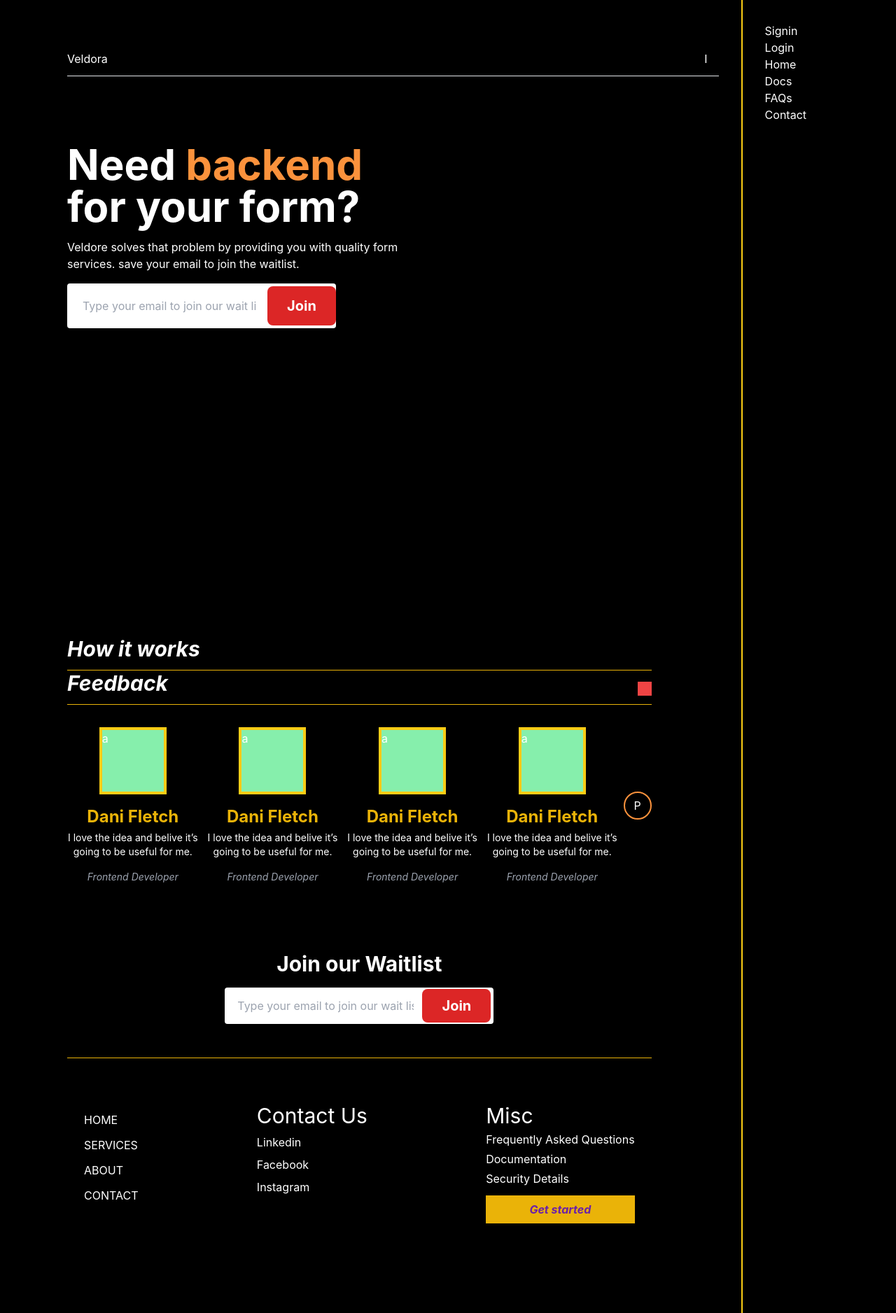
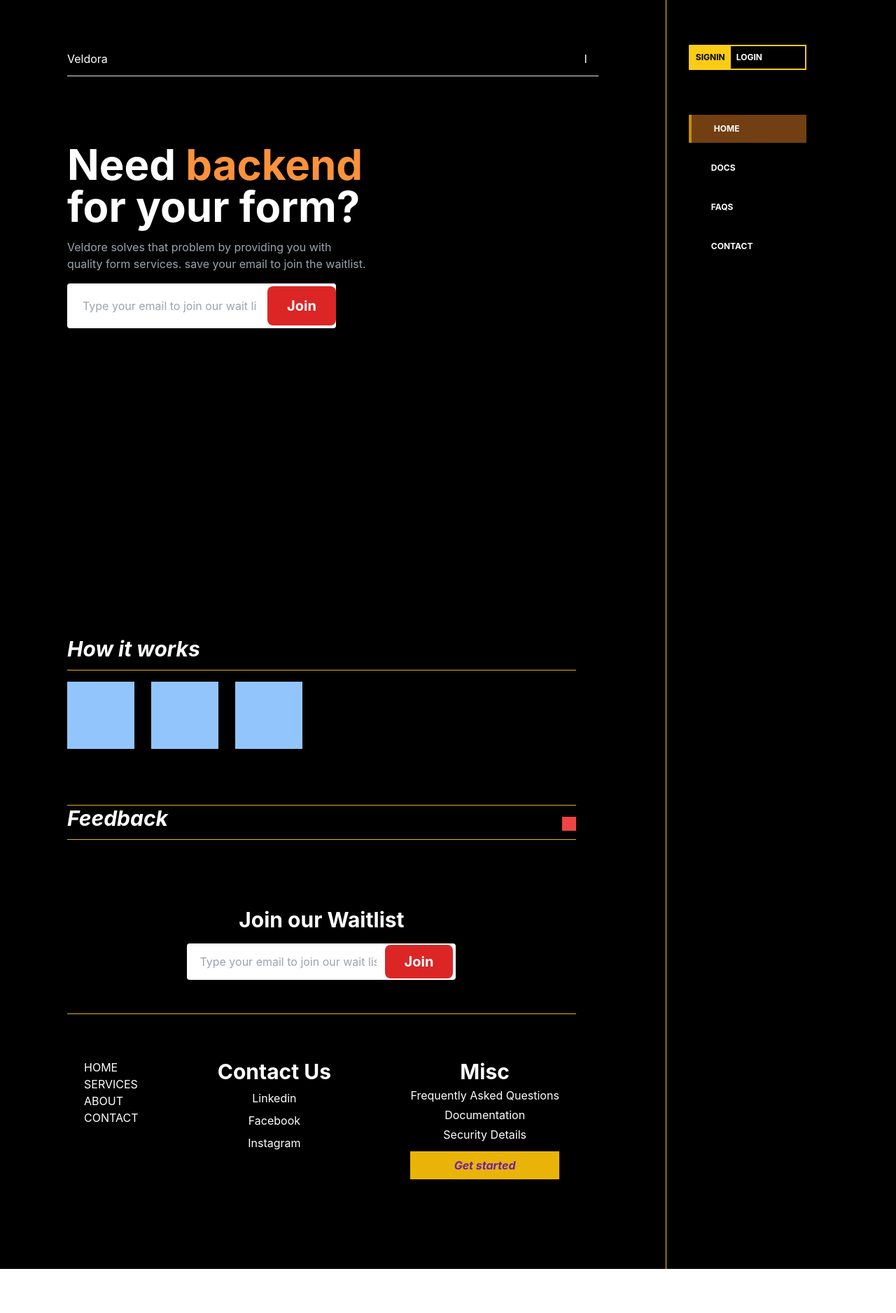
Before and after one commit to princecodes247/veldora--client, a Next.js app: page /waitlist in a window 1280 px wide. Shown: the whole page at 70% size. After the commit the page ends 1813 px from the top, so only its background shows below. Built offline with nearby package versions, Linux system fonts and the light colour scheme.

Commit message:
update styles

```diff
--- a/components/FeedbackSlider/FeedbackSlider.jsx
+++ b/components/FeedbackSlider/FeedbackSlider.jsx
@@ -10,7 +10,7 @@ const FeedbackSlider = (props) => (
     <FeedbackCard/>
     <FeedbackCard/>
     <FeedbackCard/>
-    <div className="absolute right-0 flex items-center justify-center w-10 h-10 border-2 border-orange-400 rounded-full nextButton">
+    <div className="absolute right-0 cursor-pointer bg-white bg-opacity-0 hover:bg-opacity-10 flex items-center justify-center w-10 h-10 border-2 border-orange-400 rounded-full nextButton">
       P
     </div>
     </div>
--- a/components/Footer/Footer.jsx
+++ b/components/Footer/Footer.jsx
@@ -4,32 +4,32 @@ import Link from "next/link";
 //import { Test } from './Footer.styles';
 
 const Footer = (props) => (
-  <footer className="flex justify-between px-6 pt-16 pb-32 mt-12 mr-32 border-t border-yellow-500">
-    <ul className="flex flex-col gap-3">
+  <footer className="flex justify-between px-6 pt-16 pb-32 mt-12 lg:mr-32 border-t border-yellow-500">
+    <ul className="flex flex-col hidden sm:block gap-3">
       <li>
         <div className="logo"></div>
       </li>
       <Link href="/">
-        <li className="uppercase">Home</li>
+        <li className="hover:border-b-2 transition-all cursor-pointer border-yellow-400 uppercase">Home</li>
       </Link>
       <Link href="/services">
-        <li className="uppercase">Services</li>
+        <li className="hover:border-b-2 transition-all cursor-pointer border-yellow-400 uppercase">Services</li>
       </Link>
       <Link href="/about">
-        <li className="uppercase">About</li>
+        <li className="hover:border-b-2 transition-all cursor-pointer border-yellow-400 uppercase">About</li>
       </Link>
       <Link href="/contact">
-        <li className="uppercase">Contact</li>
+        <li className="hover:border-b-2 transition-all cursor-pointer border-yellow-400 uppercase">Contact</li>
       </Link>
     </ul>
-    <ul className="flex flex-col gap-2">
-      <h2 className="text-3xl">Contact Us</h2>
-      <li>Linkedin</li>
-      <li>Facebook</li>
-      <li>Instagram</li>
+    <ul className="text-center flex flex-col gap-2">
+      <h2 className="font-bold text-xl md:text-3xl">Contact Us</h2>
+      <li className="hover:border-b-2 transition-all cursor-pointer border-yellow-400 ">Linkedin</li>
+      <li className="hover:border-b-2 transition-all cursor-pointer border-yellow-400 ">Facebook</li>
+      <li className="hover:border-b-2 transition-all cursor-pointer border-yellow-400 ">Instagram</li>
     </ul>
-    <ul className="flex flex-col gap-1">
-      <h2 className="text-3xl">Misc</h2>
+    <ul className="text-center flex flex-col gap-1">
+      <h2 className="font-bold text-xl md:text-3xl">Misc</h2>
       <li>Frequently Asked Questions</li>
       <li>Documentation</li>
       <li>Security Details</li>
--- a/components/Header/Header.jsx
+++ b/components/Header/Header.jsx
@@ -3,14 +3,14 @@ import PropTypes from 'prop-types';
 //import { Test } from './Header.styles';
 
 const Header = (props) => (
-  <div className="flex items-center justify-between pt-6 pb-3 pr-4 mr-8 border-b border-gray-200">
+  <header className="flex items-center justify-between pt-6 pb-3 pr-4 lg:mr-24 border-b border-gray-200">
     <div className="logo">
     Veldora
     </div>
     <div className="socials">
       I
     </div>
-  </div>
+  </header>
 );
 
 Header.propTypes = {
--- a/components/SideMenu/SideMenu.jsx
+++ b/components/SideMenu/SideMenu.jsx
@@ -3,20 +3,20 @@ import PropTypes from 'prop-types';
 //import { Test } from './SideMenu.styles';
 
 const SideMenu = (props) => (
-  <aside className="flex-1 p-8 border-l-2 border-yellow-400">
-    <div className="buttons">
-      <button className="dno">
+  <aside className="absolute hidden lg:block lg:sticky right-0  top-0 flex-1 p-8 pt-16 border-l border-yellow-400">
+    <div className="buttons flex border-2 border-yellow-400">
+      <button className="uppercase text-xs font-bold p-2 bg-yellow-400 text-black">
         Signin
       </button>
-      <button className="dno">
+      <button className="uppercase text-xs font-bold p-2">
         Login
       </button>
     </div>
-    <ul>
-      <li>Home</li>
-      <li>Docs</li>
-      <li>FAQs</li>
-      <li>Contact</li>
+    <ul className='flex flex-col gap-4 mt-16'>
+      <li className='py-3 pl-8 hover:bg-yellow-800 cursor-pointer transition-all uppercase font-bold text-xs bg-yellow-900 border-l-4 pl-8 border-yellow-600'>Home</li>
+      <li className='py-3 pl-8 hover:bg-yellow-800 cursor-pointer transition-all uppercase font-bold text-xs '>Docs</li>
+      <li className='py-3 pl-8 hover:bg-yellow-800 cursor-pointer transition-all uppercase font-bold text-xs '>FAQs</li>
+      <li className='py-3 pl-8 hover:bg-yellow-800 cursor-pointer transition-all uppercase font-bold text-xs '>Contact</li>
     </ul>
   </aside>
 );
--- a/components/WaitlistForm/WaitlistForm.jsx
+++ b/components/WaitlistForm/WaitlistForm.jsx
@@ -6,11 +6,11 @@ const WaitlistForm = (props) => (
  <React.Fragment>
     {
     props.alt ? <div className="flex items-stretch self-center pl-1 pr-0.5 bg-white border-2 border-white rounded focus-within:outline-solid-yellow-500 focus-within:border-yellow-400 w-96">
-    <input className='flex-1 p-3 text-black outline-none' type="text" placeholder='Type your email to join our wait list' />
-    <button className='py-2 text-xl font-bold text-white bg-red-600 rounded-lg px-7'>Join</button>
-  </div> : <div className="flex items-stretch self-start pl-1 p-0.5 bg-white border-2 border-white rounded focus-within:outline-solid-yellow-500 focus-within:border-yellow-400 w-96">
-  <input className='flex-1 p-4 text-black outline-none' type="text" placeholder='Type your email to join our wait list' />
-  <button className='py-2 text-xl font-bold text-white bg-red-600 rounded-lg px-7'>Join</button>
+    <input className='text-xs md:text-base flex-1 p-3 text-black outline-none' type="text" placeholder='Type your email to join our wait list' />
+    <button className='py-2 md:text-xl font-bold text-white hover:bg-red-500 bg-red-600 rounded-lg px-7'>Join</button>
+  </div> : <div className="flex items-stretch self-center sm:self-start pl-1 p-0.5 bg-white border-2 border-white rounded focus-within:outline-solid-yellow-500 focus-within:border-yellow-400 w-96">
+  <input className='text-xs md:text-base flex-1 p-4 text-black outline-none' type="text" placeholder='Type your email to join our wait list' />
+  <button className='py-2 md:text-xl font-bold text-white hover:bg-red-500 bg-red-600 rounded-lg px-7'>Join</button>
 </div>
   }
  </React.Fragment>
--- a/pages/waitlist.js
+++ b/pages/waitlist.js
@@ -11,7 +11,7 @@ import FeedbackSlider from "../components/FeedbackSlider/FeedbackSlider";
 
 export default function Waitlist() {
   return (
-    <div className="flex px-24 pr-24 text-white bg-black">
+    <div className="flex flex  relative px-12 lg:px-24 text-white bg-black">
       <Head>
         <title>Veldora Waitlist</title>
         <meta name="description" content="Veldora waitlist" />
@@ -20,14 +20,14 @@ export default function Waitlist() {
 
       <main className="pt-12">
         <Header />
-        <section className="flex items-start h-screen pt-24">
-          <div className="flex flex-col flex-1 gap-4">
-            <h1 className="text-6xl font-bold">
+        <section className="flex flex-1 flex-col-reverse sm:flex-row items-start md:h-screen pt-24">
+          <div className="flex flex-col flex-1 text-center sm:text-left gap-4">
+            <h1 className="text-3xl md:text-6xl font-bold">
               Need
-              <span className="text-6xl text-orange-400"> backend </span>
+              <span className="text-orange-400"> backend </span>
               for your form?
             </h1>
-            <p>
+            <p className="text-gray-400 w-3/4 sm:w-full mx-auto">
               Veldore solves that problem by providing you with quality form
               services. save your email to join the waitlist.
             </p>
@@ -48,20 +48,25 @@ export default function Waitlist() {
 validation can be handled flawlessly without any backend from your endvalidation can be handled flawlessly without any backend from your end.
         </p>
         </section> */}
-        <section className="pr-32">
-          <div className="border-b border-yellow-500">
-            <h2 className="pb-3 text-3xl italic font-bold">How it works</h2>
+        <section className="lg:pr-32">
+          <div className="border-b pb-20 border-yellow-500">
+            <h2 className="pb-3 text-3xl border-b mb-4 border-yellow-500 italic font-bold">How it works</h2>
+            <div className="flex gap-6">
+              <div className="w-24 h-24 bg-blue-300"></div>
+              <div className="w-24 h-24 bg-blue-300"></div>
+              <div className="w-24 h-24 bg-blue-300"></div>
+            </div>
           </div>
         </section>
-        <section className="pr-32">
+        <section className="lg:pr-32">
         <div className="flex items-end justify-between pb-3 border-b border-yellow-500">
           <h2 className="text-3xl italic font-bold">Feedback</h2>
           <div className="w-5 h-5 bg-red-500"></div>
         </div>
 
-          <FeedbackSlider />
+          {/* <FeedbackSlider /> */}
         </section>
-        <section className="flex flex-col items-center gap-4 pt-24 pr-32 text-center">
+        <section className="flex flex-col items-center gap-4 pt-24 lg:pr-32 text-center">
           <h2 className="text-3xl font-bold">Join our Waitlist</h2>
           <WaitlistForm alt />
         </section>
```
